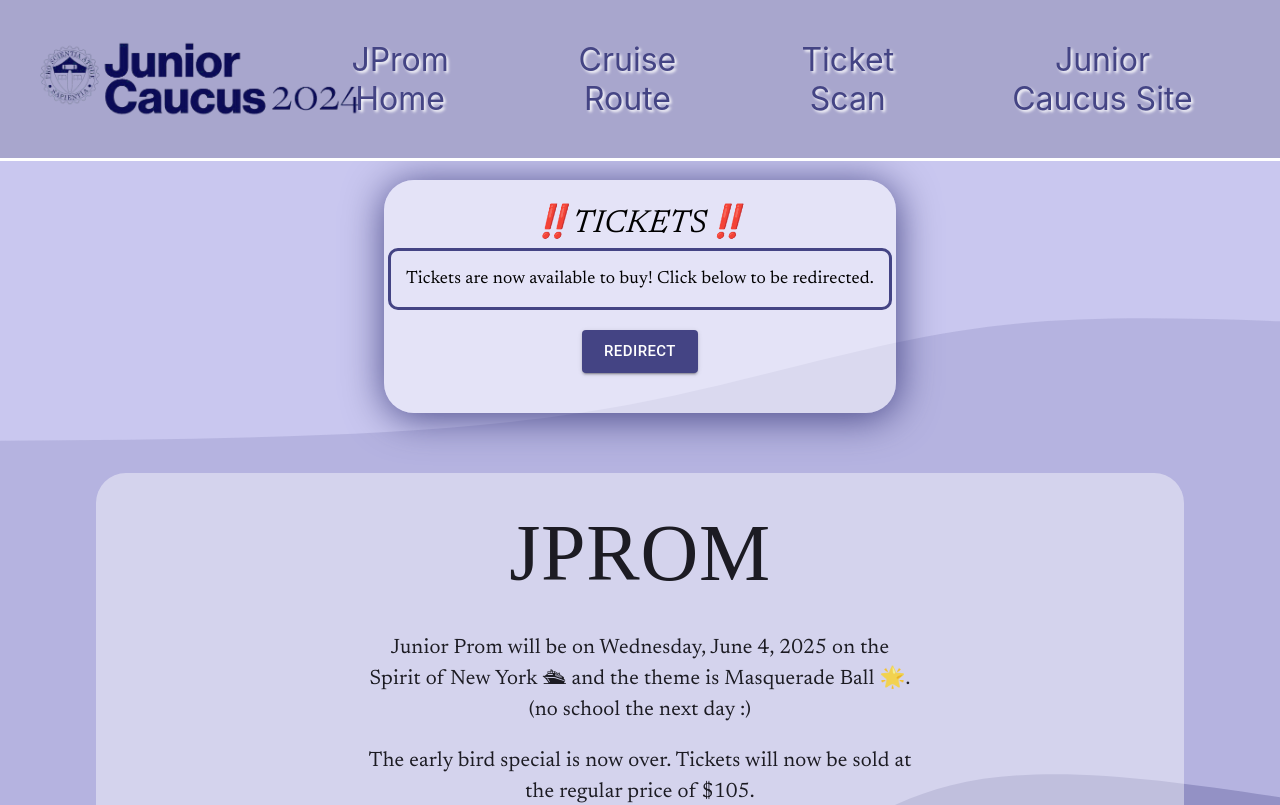
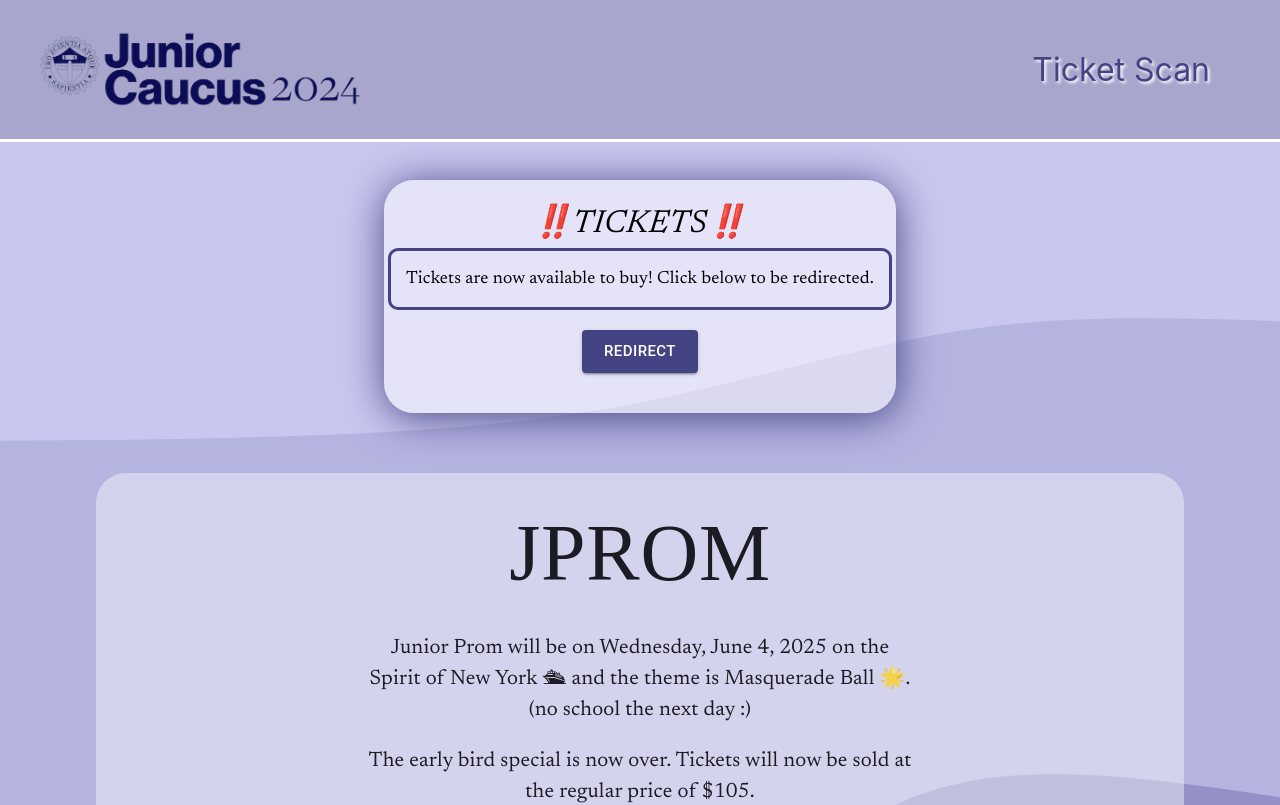
Before and after one commit to Rahuldeb5/jprom-ticketing, a React (Create React App) app: page / in a window 1280 px wide. Shown: the top 805 px of the page. Built offline with nearby package versions, Linux system fonts and the light colour scheme; no server answers; the HTML template or start-up script is replaced by a standard one; a web font is replaced by a local one.

Commit message:
Made navbar easier to navigate

```diff
--- a/src/comps/Navbar.jsx
+++ b/src/comps/Navbar.jsx
@@ -44,34 +44,11 @@ const Navbar = (props) => {
         </Box>
           <Box className="menu">
           <Link
-              href="/"
-              className="nav-menu-item"
-              style={{ fontSize: "2rem" }}
-            >
-              JProm Home
-            </Link>
-            <Link
-              href="/cruise"
-              className="nav-menu-item"
-              style={{ fontSize: "2rem" }}
-            >
-              Cruise Route
-            </Link>
-          <Link
               href="/ticket"
               className="nav-menu-item"
               style={{ fontSize: "2rem" }}
             >
               Ticket Scan
-            </Link>
-            <Link
-                href="https://junior.stuysu.org/"
-                target="_blank"
-                rel="noopener noreferrer"
-                className="nav-menu-item"
-                style={{ fontSize: "2rem" }}
-                >
-                Junior Caucus Site
             </Link>
           </Box>
       </Box>
```
